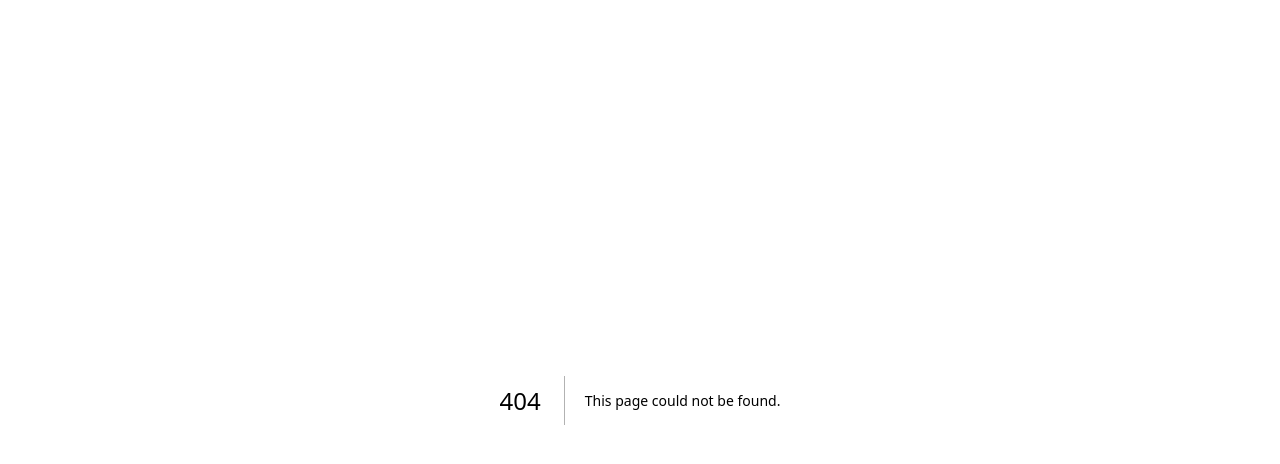
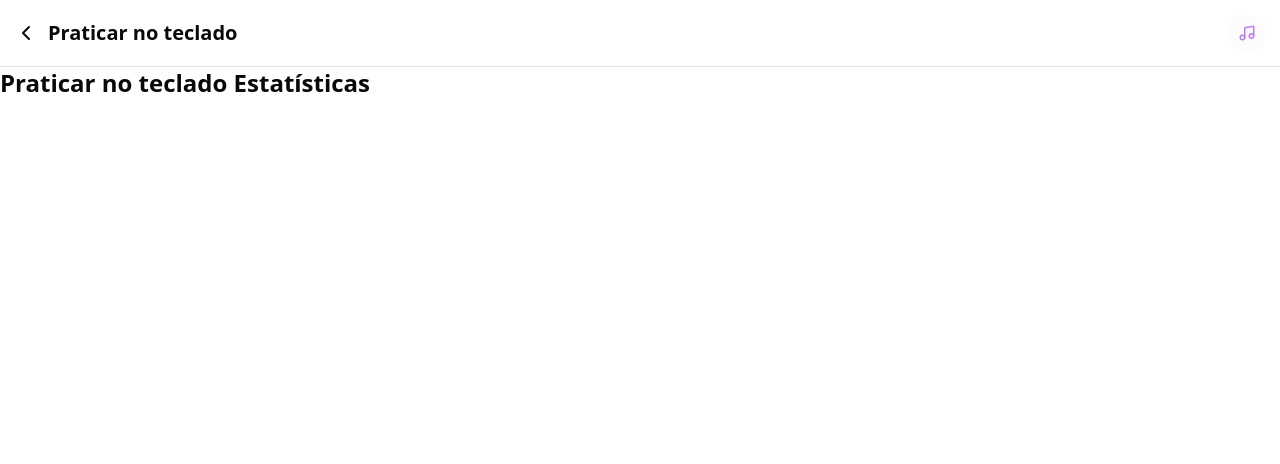
Before and after one commit to cybermumuca/ninho.app, a Next.js app in the folder web/: page /habits/1/statistics in a window 1280 px wide. Before the commit this address had no page. Shown: the top 464 px of the page. Built offline with nearby package versions, Linux system fonts and the light colour scheme.

Commit message:
feat(web): wip habit statistics page

```diff
--- /dev/null
+++ b/web/app/(app)/habits/[habitId]/statistics/page.tsx
@@ -0,0 +1,19 @@
+"use client";
+
+import { mockHabitsList } from "@/data/habits";
+import { notFound, useParams } from "next/navigation";
+
+export default function HabitStatisticsPage() {
+  const { habitId } = useParams<{ habitId: string }>();
+  const habit = mockHabitsList.find(h => h.id === habitId);
+
+  if (!habit) {
+    return notFound();
+  }
+
+  return (
+    <div className="flex flex-col min-h-full">
+      <h1 className="text-2xl font-bold">{habit.title} Estatísticas</h1>
+    </div>
+  )
+}
```
